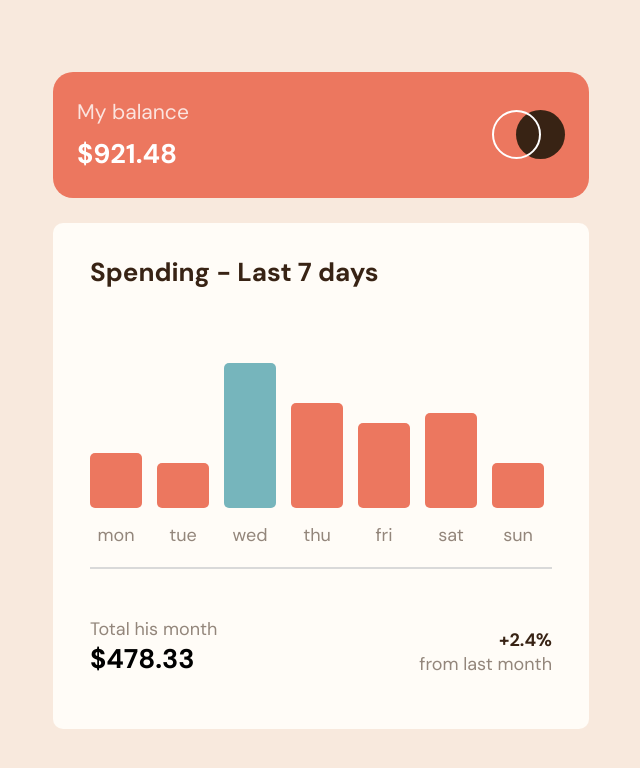
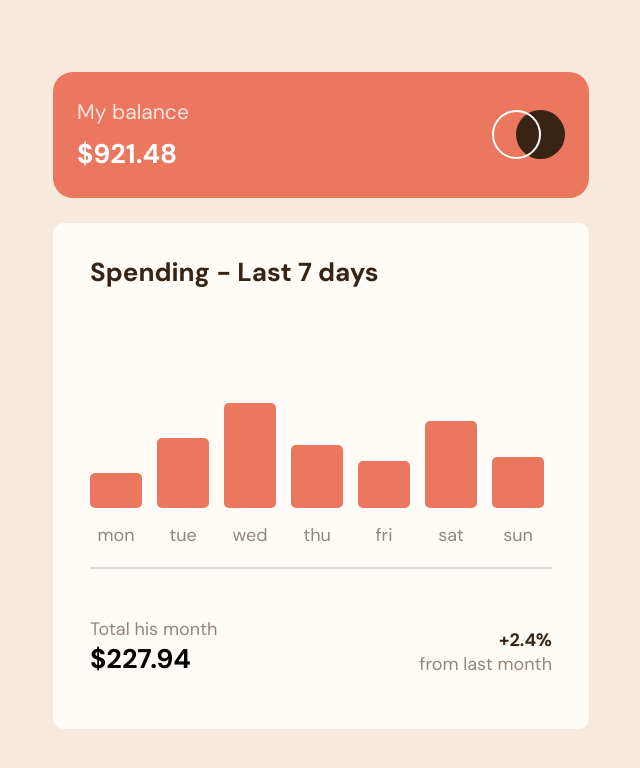
Before and after one commit to HHussHH/RTK_Reacut_Profit_Accounting, a React (Create React App) app: page / in a window 1280 px wide. Shown: the top 768 px of the page, without its empty margins (399-1039 px from the left). Built offline with nearby package versions, Linux system fonts and the light colour scheme.

Commit message:
added rtk and json file with info about days

```diff
--- a/package.json
+++ b/package.json
@@ -3,12 +3,15 @@
   "version": "0.1.0",
   "private": true,
   "dependencies": {
+    "@reduxjs/toolkit": "^1.9.3",
     "@testing-library/jest-dom": "^5.16.5",
     "@testing-library/react": "^13.4.0",
     "@testing-library/user-event": "^13.5.0",
     "react": "^18.2.0",
     "react-dom": "^18.2.0",
+    "react-redux": "^8.0.5",
     "react-scripts": "5.0.1",
+    "redux-persist": "^6.0.0",
     "styled-components": "^5.3.8",
     "web-vitals": "^2.1.4"
   },
--- a/src/App.jsx
+++ b/src/App.jsx
@@ -1,6 +1,9 @@
 import styled from "styled-components";
 import { Card } from "./components/Card";
-
+import { useEffect } from "react";
+import { useDispatch } from "react-redux";
+import data from "./data.json";
+import { addInfo } from "./fetures/days/days-slice";
 const Container = styled.div`
   width: 1440px;
   height: 100vh;
@@ -10,6 +13,13 @@ const Container = styled.div`
   align-items: center;
 `;
 function App() {
+  const dispatch = useDispatch();
+
+  useEffect(() => {
+    data.map((day) => {
+      return dispatch(addInfo({ ...day, isActive: false }));
+    });
+  }, [dispatch]);
   return (
     <Container>
       <Card></Card>
--- a/src/components/CardFooter.jsx
+++ b/src/components/CardFooter.jsx
@@ -1,5 +1,5 @@
 import styled from "styled-components";
-
+import { useSelector } from "react-redux";
 const CardFooterUi = styled.footer`
   margin-top: 37px;
   display: flex;
@@ -21,11 +21,17 @@ const CardFooterPrice = styled.h2`
   font-weight: var(--fw-bold);
 `;
 export const CardFooter = () => {
+  var total = 0;
+  const FullAmount = useSelector((state) => state.daysReducer);
+  FullAmount.map((amount) => {
+    return (total += amount.amount);
+  });
+
   return (
     <CardFooterUi>
       <div>
         <CardFooterText>Total his month</CardFooterText>
-        <CardFooterPrice>$478.33</CardFooterPrice>
+        <CardFooterPrice>${total}</CardFooterPrice>
       </div>
       <div>
         <CardFooterText>
--- a/src/components/CardItem.jsx
+++ b/src/components/CardItem.jsx
@@ -1,6 +1,6 @@
 import styled from "styled-components";
 import { CardFooter } from "./CardFooter";
-
+import { useSelector } from "react-redux";
 const CardItemUI = styled.div`
   width: 100%;
   height: 506px;
@@ -41,47 +41,33 @@ const CardItemColumn = styled.div`
   width: 52px;
   max-height: 150px;
   background-color: var(--colors-red);
+
   border-radius: 5px;
   margin-bottom: 15px;
 
   cursor: pointer;
+
+  &:hover {
+    background-color: #ff9b87;
+  }
 `;
 
 export const CardItem = () => {
+  const days = useSelector((state) => state.daysReducer);
+
+  console.log(days);
   return (
     <CardItemUI>
-      <CardItemTitile>Spending - Last 7 days</CardItemTitile>
+      <CardItemTitile>Spending - Last {days.length} days</CardItemTitile>
       <CardItemStatistics>
-        <CardItemSystem>
-          <CardItemColumn style={{ height: "55px" }} />
-          <p>mon</p>
-        </CardItemSystem>
-        <CardItemSystem>
-          <CardItemColumn style={{ height: "45px" }} />
-          <p>tue</p>
-        </CardItemSystem>
-        <CardItemSystem>
-          <CardItemColumn
-            style={{ height: "145px", backgroundColor: "hsl(186, 34%, 60%)" }}
-          />
-          <p>wed</p>
-        </CardItemSystem>
-        <CardItemSystem>
-          <CardItemColumn style={{ height: "105px" }} />
-          <p>thu</p>
-        </CardItemSystem>
-        <CardItemSystem>
-          <CardItemColumn style={{ height: "85px" }} />
-          <p>fri</p>
-        </CardItemSystem>
-        <CardItemSystem>
-          <CardItemColumn style={{ height: "95px" }} />
-          <p>sat</p>
-        </CardItemSystem>
-        <CardItemSystem>
-          <CardItemColumn style={{ height: "45px" }} />
-          <p>sun</p>
-        </CardItemSystem>
+        {days.map((day) => {
+          return (
+            <CardItemSystem key={day.day}>
+              <CardItemColumn style={{ height: `${day.amount * 2}px` }} />
+              <p>{day.day}</p>
+            </CardItemSystem>
+          );
+        })}
       </CardItemStatistics>
       <CardFooter />
     </CardItemUI>
--- /dev/null
+++ b/src/data.json
@@ -0,0 +1,30 @@
+[
+  {
+    "day": "mon",
+    "amount": 17.45
+  },
+  {
+    "day": "tue",
+    "amount": 34.91
+  },
+  {
+    "day": "wed",
+    "amount": 52.36
+  },
+  {
+    "day": "thu",
+    "amount": 31.07
+  },
+  {
+    "day": "fri",
+    "amount": 23.39
+  },
+  {
+    "day": "sat",
+    "amount": 43.28
+  },
+  {
+    "day": "sun",
+    "amount": 25.48
+  }
+]
--- /dev/null
+++ b/src/fetures/days/days-slice.js
@@ -0,0 +1,16 @@
+import { createSlice } from "@reduxjs/toolkit";
+
+const daysSlice = createSlice({
+  name: "@@daysInfo:",
+  initialState: [],
+  reducers: {
+    addInfo: {
+      reducer: (state, action) => {
+        state.push(action.payload);
+      },
+    },
+  },
+});
+
+export const { addInfo } = daysSlice.actions;
+export const daysReducer = daysSlice.reducer;
--- a/src/index.js
+++ b/src/index.js
@@ -2,10 +2,12 @@ import React from "react";
 import ReactDOM from "react-dom/client";
 import "./index.css";
 import App from "./App";
+import { store } from "./store";
+import { Provider } from "react-redux";
 
 const root = ReactDOM.createRoot(document.getElementById("root"));
 root.render(
-  <React.StrictMode>
+  <Provider store={store}>
     <App />
-  </React.StrictMode>
+  </Provider>
 );
--- /dev/null
+++ b/src/store.js
@@ -0,0 +1,12 @@
+import { combineReducers, configureStore } from "@reduxjs/toolkit";
+
+import { daysReducer } from "./fetures/days/days-slice";
+
+const rootReducer = combineReducers({
+  daysReducer,
+});
+
+export const store = configureStore({
+  reducer: rootReducer,
+  devTools: true,
+});
```
Also changed, not shown: 1 other file (tests, documents, lock files or other folders).
